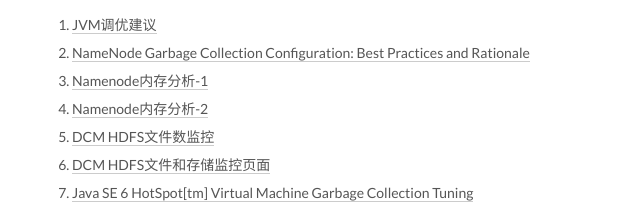
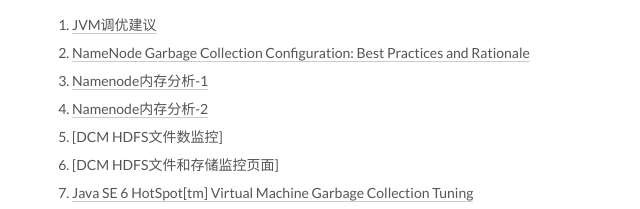
Before and after one commit to ericsahit/ericsahit.github.io, a plain HTML site: page 2016/12/25/Namenode内存分析/index.html in a window 1280 px wide. Shown: the part 8111-8320 px from the top of the page, 98-738 px from the left. Drawn offline with Linux system fonts and the light colour scheme; a script that the page names is missing.

Commit message:
Site updated: 2017-03-17 19:28:35

```diff
--- a/2016/12/25/Namenode内存分析/index.html
+++ b/2016/12/25/Namenode内存分析/index.html
@@ -99,7 +99,7 @@
 1 结论1.1 Namenode内存使用和趋势
 截止2016年12月22号14点,集群的文件和文件夹总数量为293444427,block数量为348566581,堆内存总大小为148GB,Old区大小为130GB,堆内存使用为110GB~126GB。
 目前Namenode常驻内存(详细定义">
-<meta property="og:updated_time" content="2017-02-27T15:23:46.000Z">
+<meta property="og:updated_time" content="2017-03-17T11:26:39.000Z">
 <meta name="twitter:card" content="summary">
 <meta name="twitter:title" content="Namenode内存分析">
 <meta name="twitter:description" content="最近在学习JVM内存调优,顺便对于Namenode的内存分析了一把,发现还是有很多有意思但是危险的地方。
@@ -552,8 +552,8 @@
 <li><a href="https://community.hortonworks.com/articles/14170/namenode-garbage-collection-configuration-best-pra.html" target="_blank" rel="external">NameNode Garbage Collection Configuration: Best Practices and Rationale</a></li>
 <li><a href="http://tech.meituan.com/namenode.html" target="_blank" rel="external">Namenode内存分析-1</a></li>
 <li><a href="http://tech.meituan.com/namenode-memory-detail.html" target="_blank" rel="external">Namenode内存分析-2</a></li>
-<li><a href="http://dcm.didichuxing.com/cluster/index#/HDFSmonitor?_k=3i1bq1" target="_blank" rel="external">DCM HDFS文件数监控</a></li>
-<li><a href="http://dcm.didichuxing.com/cluster/index#/HDFSmonitor?_k=3i1bq1" target="_blank" rel="external">DCM HDFS文件和存储监控页面</a></li>
+<li>[DCM HDFS文件数监控]</li>
+<li>[DCM HDFS文件和存储监控页面]</li>
 <li><a href="">Java SE 6 HotSpot[tm] Virtual Machine Garbage Collection Tuning</a></li>
 <li><a href="https://blogs.oracle.com/poonam/entry/about_g1_garbage_collector_permanent" target="_blank" rel="external">JDK8: Metaspace</a></li>
 <li><a href="http://ifeve.com/useful-jvm-flags-part-8-gc-logging/" target="_blank" rel="external">JVM实用参数（八）GC日志</a></li>
--- a/css/main.css
+++ b/css/main.css
@@ -1698,7 +1698,7 @@
   width: 4px;
   height: 4px;
   border-radius: 50%;
-  background: #ff6acb;
+  background: #fff;
 }
 .links-of-blogroll {
   font-size: 13px;
```
Also changed, not shown: index.html (+2 -2 lines).
